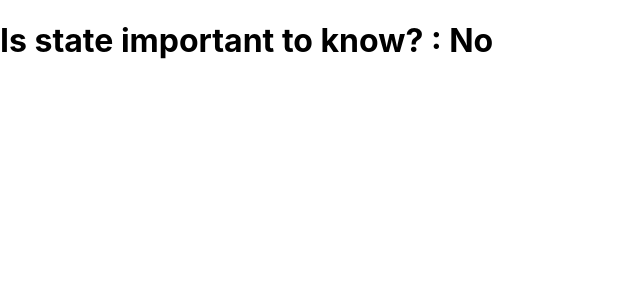
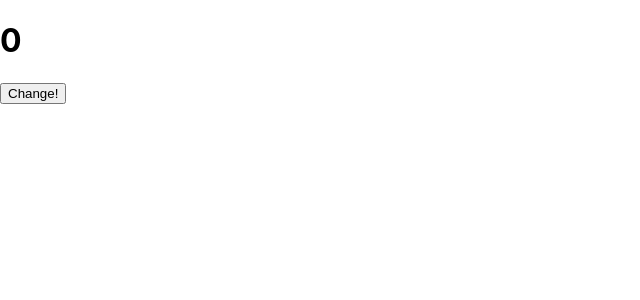
Before and after one commit to jlrpuma/react-hooks-learning-app, a React (Create React App) app: page / in a window 1280 px wide. Shown: the top 300 px of the page, without its empty margins (0-640 px from the left). Built offline with nearby package versions, Linux system fonts and the light colour scheme.

Commit message:
change the state with the function provided by the method React.useState

```diff
--- a/src/App.js
+++ b/src/App.js
@@ -1,40 +1,19 @@
 import React, {useState} from 'react';
 import './App.css';
 
-
-/* The functional component using the method useState provided by react allow us to reduce the amount
-of code used on a class component method */
-
 function App() {
-  // it returns an array [null, f()]
-  // Array destructuring (the first passed to useState is given to the answer constant)
-  const [answer] = useState("No");
-
+  const [count, setCount] = useState(0);
   return (
       <div>
-        <h1>Is state important to know? : {answer}</h1>
+        <h1>{count}</h1>
+        {/* Manipulation the State
+          anon function needed on the event onClick
+          usage of the function provided by the React.useState method
+          usage of the prev{State} and set a new value
+        */}
+        <button onClick={() => {setCount(prevCount=> prevCount+1)}}>Change!</button>
       </div>
   );
 }
 
-// class App extends React.Component {
-
-//   constructor() {
-//     super();
-//     this.state = {
-//       answer: "Yes"
-//     };
-//   }
-
-
-//   render() {
-//     return (
-//         <div>
-//           <h1>Is state important to know? : {this.state.answer}</h1>
-//         </div>
-//     )
-//   }
-
-// }
-
 export default App;
```
